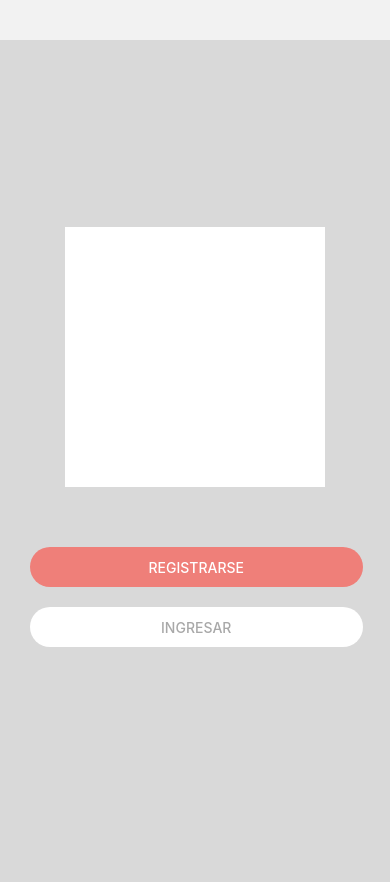
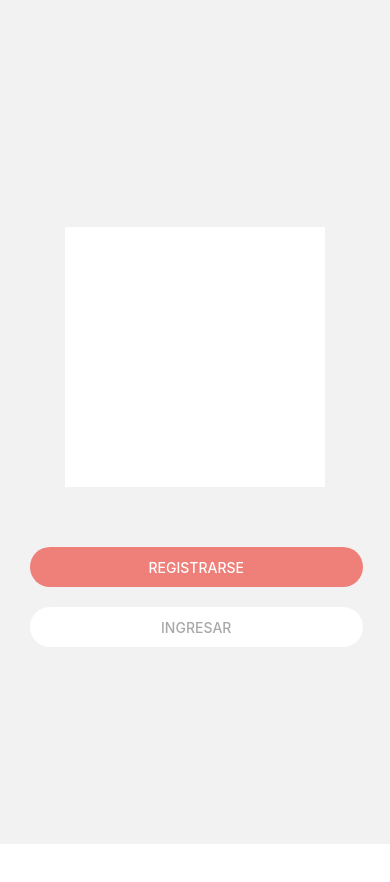
Before and after one commit to No-Country/s7-27-m-desafioreactnative, a React Native app in the folder client/: screen / in a window 390 px wide. Built offline with nearby package versions, Linux system fonts and the light colour scheme.

Commit message:
play a authnav, rf en start home

```diff
--- a/client/src/navigation/AppNavigator.js
+++ b/client/src/navigation/AppNavigator.js
@@ -9,8 +9,9 @@ const AppNavigator = () => {
   console.log(id);
   return (
     <NavigationContainer>
-      {!id && <AuthNavigation />}
-      {id && <HomeNavigation />}
+      {/* {!id &&  */}
+      <AuthNavigation />
+      {/* {id && <HomeNavigation />} */}
     </NavigationContainer>
   );
 };
--- a/client/src/navigation/authNavigation/AuthNavigation.jsx
+++ b/client/src/navigation/authNavigation/AuthNavigation.jsx
@@ -10,7 +10,7 @@ import Onboarding2 from "../../screens/authNavigation/Onboarding2";
 import Home from "../../screens/homeNavigation/Home";
 import TiendaInventario from "../../screens/homeNavigation/TiendaInventario/TiendaInventario";
 import SwapPet from "../../screens/homeNavigation/SwapPet";
-
+import Play from "../../screens/homeNavigation/Play";
 
 const AuthNavigation = ({ navigation }) => {
   const Stack = createNativeStackNavigator();
@@ -29,9 +29,9 @@ const AuthNavigation = ({ navigation }) => {
       <Stack.Screen name="Onboarding3" component={Onboarding3} />
       <Stack.Screen name="Onboarding4" component={Onboarding4} />
       <Stack.Screen name="Home" component={Home} />
-      <Stack.Screen name="TiendaInventario" component={TiendaInventario} />
-      <Stack.Screen name="SwapPet" component={SwapPet} />
-
+      <Stack.Screen name="TiendaInventario" component={TiendaInventario} />
+      <Stack.Screen name="SwapPet" component={SwapPet} />
+      <Stack.Screen name="Play" component={Play} />
     </Stack.Navigator>
   );
 };
--- a/client/src/screens/authNavigation/Start.jsx
+++ b/client/src/screens/authNavigation/Start.jsx
@@ -1,5 +1,5 @@
 import { useState } from "react";
-import { StyleSheet, Text, View, Modal } from "react-native";
+import { StyleSheet, Text, View, Modal, ImageBackground } from "react-native";
 import PrimaryButton from "../components/PrimaryButton";
 import LogIn from "./LogIn";
 import Register from "./Register";
@@ -7,8 +7,14 @@ import Register from "./Register";
 const Start = () => {
   const [modalLoginVisible, setModalLoginVisible] = useState(false);
   const [modalRegisterVisible, setModalRegisterVisible] = useState(false);
+  // const image = {uri: "../components/assets/bg.png"}
   return (
     <View style={styles.container}>
+      {/* <ImageBackground
+        source={image}
+        resizeMode="cover"
+        style={styles.image}
+      ></ImageBackground> */}
       <Modal
         animationType="slide"
         transparent={true}
@@ -33,8 +39,7 @@ const Start = () => {
         <Register />
       </Modal>
       <View>
-        <View style={styles.whitebox}>
-        </View>
+        <View style={styles.whitebox}></View>
       </View>
       <View style={styles.btncontainer}>
         <PrimaryButton
@@ -60,9 +65,9 @@ const styles = StyleSheet.create({
     flexDirection: "column",
     justifyContent: "center",
     alignItems: "center",
-    backgroundColor: "#D9D9D9",
     height: "100%",
   },
+
   whitebox: {
     backgroundColor: "white",
     height: 260,
@@ -70,8 +75,8 @@ const styles = StyleSheet.create({
     marginBottom: 50,
     marginTop: -40,
   },
-  btncontainer:{
-    width:"90%"
+  btncontainer: {
+    width: "90%",
   },
   buttonClose: {
     width: 140,
--- a/client/src/screens/homeNavigation/Home.jsx
+++ b/client/src/screens/homeNavigation/Home.jsx
@@ -23,7 +23,7 @@ const Home = () => {
       {/* Inicio */}
       <View style={styles.containerStart}>
         <Text style={styles.textName}> {nombre} </Text>
-        <TouchableOpacity style={styles.buttonPersonaje}>
+        <TouchableOpacity style={styles.buttonPersonaje} onPress={()=>navigation.navigate("SwapPet")}>
           <Image source={require("./personajes.png")} />
         </TouchableOpacity>
       </View>
```
Also changed, not shown: client/src/screens/components/assets/bg.png (added).
